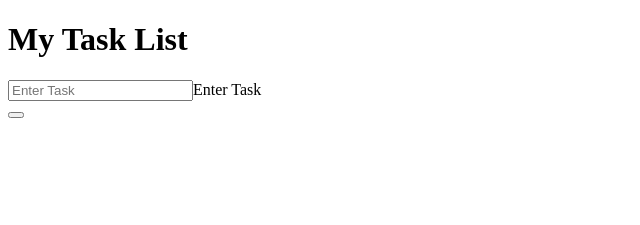
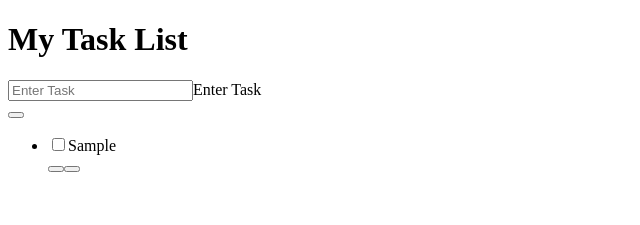
Before and after one commit to anaysharma/todo-tasks-app, a React (Vite) app: page / in a window 1280 px wide. Both pictures are taken after typing "Sample" into the empty fields and a click on the button "Add Task". Shown: the top 225 px of the page, without its empty margins (0-640 px from the left). Built offline with nearby package versions, Linux system fonts and the light colour scheme; some icons are missing.

Commit message:
add TaskItem component

```diff
--- a/src/components/TaskItem.jsx
+++ b/src/components/TaskItem.jsx
@@ -1,3 +1,44 @@
+import { useState } from 'react';
+import styles from './TaskItem.module.css';
+
 export const TaskItem = ({ task }) => {
-	return <div>{task.name}</div>;
+	const [isChecked, setIsChecked] = useState(task.checked);
+	const handleCheckboxChange = (e) => {
+		setIsChecked(!isChecked);
+	};
+
+	return (
+		<li className={styles.task}>
+			<div className={styles['task-group']}>
+				<input
+					className={styles.checkbox}
+					type="checkbox"
+					checked={isChecked}
+					onChange={handleCheckboxChange}
+					name={task.name}
+					id={task.id}
+				/>
+				<label htmlFor={task.id} className={styles.label}>
+					{task.name}
+				</label>
+			</div>
+			<div className={styles['task-group']}>
+				<button
+					className={styles.edit}
+					aria-label={`Update ${task.name} Task`}
+					// onClick={}
+				>
+					<i className="h h-edit"></i>
+				</button>
+
+				<button
+					className={styles.delete}
+					aria-label={`Delete ${task.name} Task`}
+					// onClick={}
+				>
+					<i className="h h-trash-2"></i>
+				</button>
+			</div>
+		</li>
+	);
 };
--- a/src/components/TaskList.jsx
+++ b/src/components/TaskList.jsx
@@ -4,9 +4,11 @@ import styles from './TaskList.module.css';
 export const TaskList = ({ tasks }) => {
 	return (
 		<ul className={styles.tasks}>
-			{tasks.map((task) => {
-				<TaskItem key={task.id} task={task} />;
-			})}
+			{tasks
+				.sort((a, b) => b.id - a.id)
+				.map((task) => (
+					<TaskItem key={task.id} task={task} />
+				))}
 		</ul>
 	);
 };
```
Also changed, not shown: src/components/TaskItem.module.css (added).
